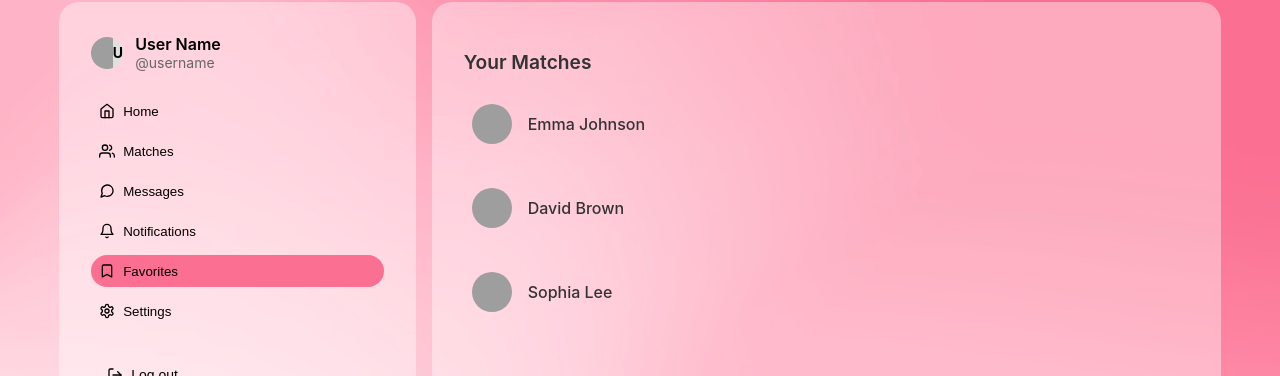
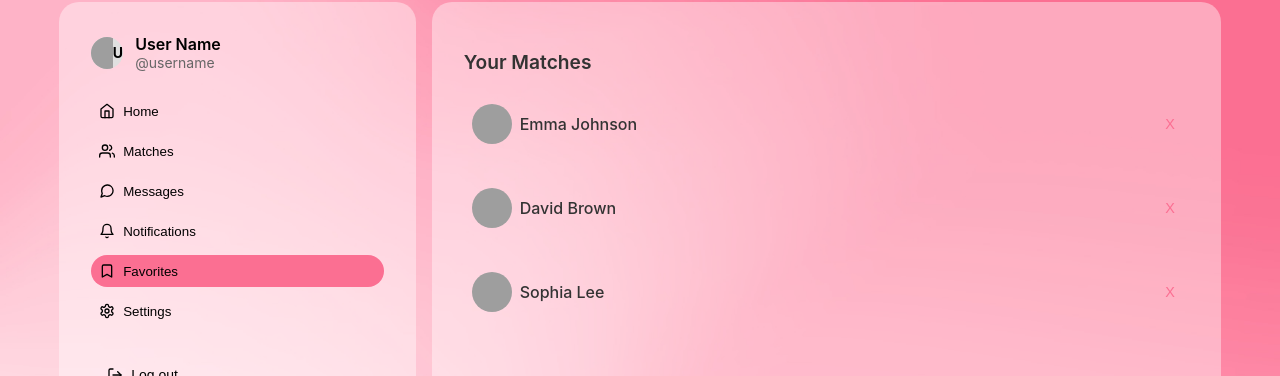
Before and after one commit to irmelap2412/react-app, a React (Create React App) app: page / in a window 1280 px wide. Both pictures are taken after a click on the button "Favorites". Shown: the part 106-482 px from the top of the page. Built offline with nearby package versions, Linux system fonts and the light colour scheme; grey boxes are pictures that could not be loaded.

Commit message:
Added remove match feature

```diff
--- a/src/components/Saved.css
+++ b/src/components/Saved.css
@@ -23,7 +23,15 @@
     border-radius: 0.5rem;
     transition: background-color 0.2s ease;
     cursor: pointer;
+    justify-content: space-between;
   }
+
+
+.match-content {
+  display: flex;
+  align-items: center;
+  gap: 1rem;
+}
 
   .match-item:hover {
     background-color: rgba(251, 111, 146, 0.1);
@@ -40,3 +48,18 @@
     font-size: 1rem;
     font-weight: 500;
   }
+
+  .remove-favourite-btn {
+    background-color: transparent;
+    color: #FB6F92;
+    border: none;
+    font-size: 0.9rem;
+    cursor: pointer;
+    font-weight: 500;
+  }
+
+  .left-sub-cont{
+    display: flex;
+    align-items: center; /* Vertically aligns the avatar and name */
+    gap: 0.5rem; /* Space between avatar and name */
+  }
--- a/src/components/Saved.jsx
+++ b/src/components/Saved.jsx
@@ -15,8 +15,10 @@ const Saved = () => {
       <div className="matches-list">
         {matches.map(match => (
           <div key={match.id} className="match-item">
+            <div className = "left-sub-cont">
             <img src={match.avatar} alt={match.name} className="match-avatar" />
-            <p className="match-name">{match.name}</p>
+            <p className="match-name">{match.name}</p></div>
+            <button className = "remove-favourite-btn">X</button>
           </div>
         ))}
       </div>
```
